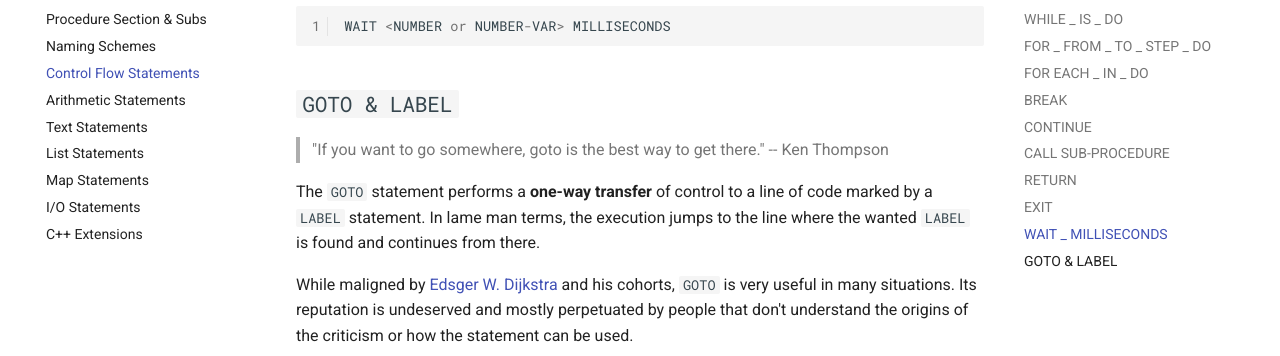
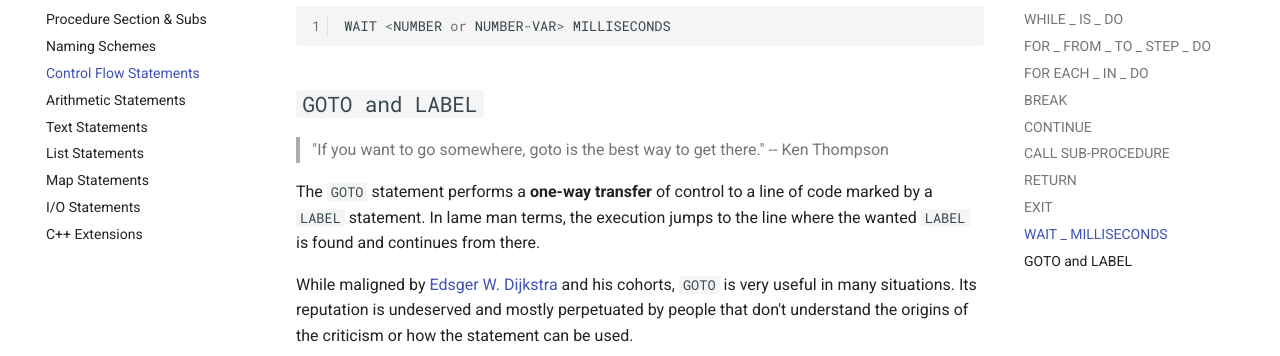
Before and after one commit to Lartu/ldpl, an MkDocs documentation site: the page built from docs/flow.md, in a window 1280 px wide and 900 px high, scrolled down 6530 px. Shown: the part 170-526 px from the top of the window. Built offline with MkDocs 1.6.1 and Material for MkDocs 9.7.7, drawn with Linux system fonts in a browser that asks for light colours.

Commit message:
Fixed typo in flow.md

````diff
--- a/docs/flow.md
+++ b/docs/flow.md
@@ -285,7 +285,7 @@ The `WAIT` statement pauses the execution of a program for the given number of m
 WAIT <NUMBER or NUMBER-VAR> MILLISECONDS
 ```
 
-## `GOTO & LABEL`
+## `GOTO and LABEL`
 
 > "If you want to go somewhere, goto is the best way to get there."
 > -- Ken Thompson
````
